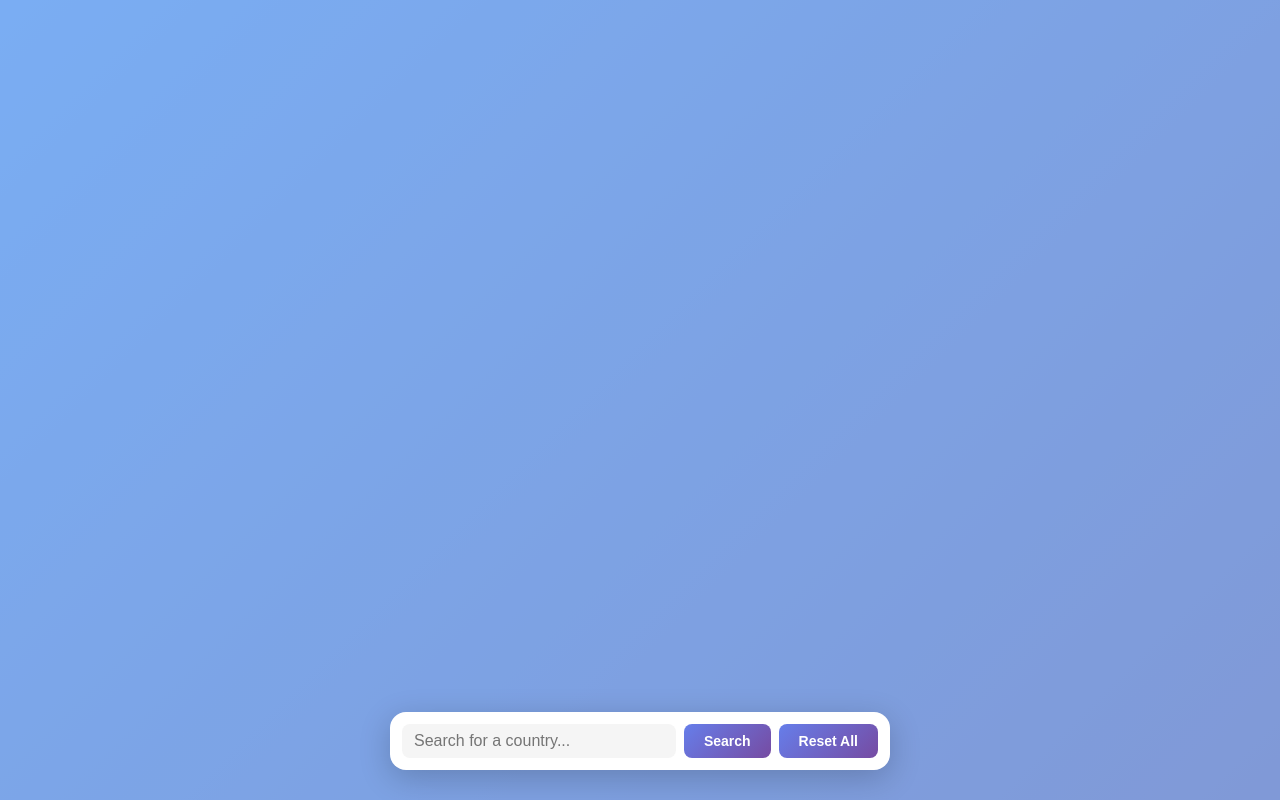
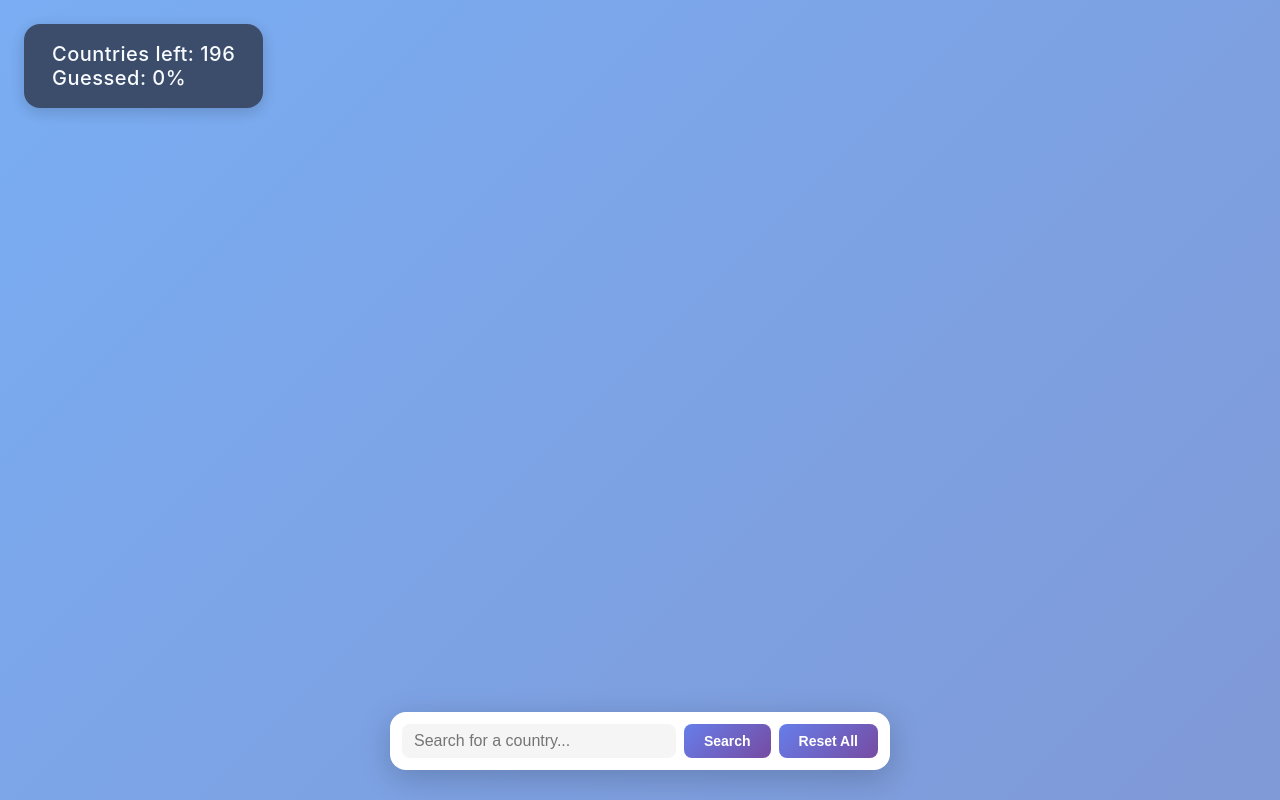
Before and after one commit to Alma-Mater/Maptastic, a plain HTML site: page index.html in a window 1280 px wide. Both pictures are taken after a click on the button "Reset All". Drawn offline with nearby package versions, Linux system fonts and the light colour scheme; no server answers.

Commit message:
added scoring box - still have 240 countries instead of 195 ideal as it includes territories, and should have us states

```diff
--- a/app.js
+++ b/app.js
@@ -28,6 +28,12 @@ const path = d3.geoPath().projection(projection);
 
 console.log('SVG dimensions:', width, height);
 
+
+// Stats box elements
+const statsBox = document.getElementById('stats-box');
+const countriesLeftSpan = document.getElementById('countries-left');
+const countriesPercentSpan = document.getElementById('countries-percent');
+
 // Zoom behavior
 const zoom = d3.zoom()
     .scaleExtent([1, 8])
@@ -36,6 +42,15 @@ const zoom = d3.zoom()
     });
 
 svg.call(zoom);
+
+function updateStatsBox() {
+    const totalCountries = countriesData.length || 196;
+    const guessed = previousSelections.size + (currentSelection ? 1 : 0);
+    const left = totalCountries - guessed;
+    const percent = totalCountries > 0 ? Math.round((guessed / totalCountries) * 100) : 0;
+    if (countriesLeftSpan) countriesLeftSpan.textContent = `Countries left: ${left}`;
+    if (countriesPercentSpan) countriesPercentSpan.textContent = `Guessed: ${percent}%`;
+}
 
 // Load world map data
 const worldDataUrl = 'https://cdn.jsdelivr.net/npm/world-atlas@2/countries-50m.json';
@@ -101,6 +116,7 @@ function handleCountryClick(event, d) {
             currentSelection = null;
         }
         previousSelections.delete(countryName);
+        updateStatsBox();
     } else {
         // Show tooltip temporarily
         showTooltipTemporarily(event, countryName);
@@ -199,6 +215,7 @@ function selectCountry(countryName) {
     // Clear search
     searchInput.value = '';
     suggestionMessage.classList.add('hidden');
+    updateStatsBox();
 }
 
 // Find closest country match using Levenshtein distance
@@ -352,6 +369,7 @@ resetBtn.addEventListener('click', () => {
     // Clear search
     searchInput.value = '';
     suggestionMessage.classList.add('hidden');
+    updateStatsBox();
 });
 
 // Close suggestion message when clicking outside
--- a/index.html
+++ b/index.html
@@ -8,6 +8,11 @@
 </head>
 <body>
     <div id="map-container">
+        <!-- Stats Box -->
+        <div id="stats-box">
+            <span id="countries-left">Countries left: 196</span><br>
+            <span id="countries-percent">Guessed: 0%</span>
+        </div>
         <svg id="map"></svg>
 
         <!-- Country name tooltip -->
--- a/styles.css
+++ b/styles.css
@@ -33,7 +33,25 @@ body {
     cursor: grabbing;
 }
 
-/* Country styles */
+/* Stats Box styles */
+#stats-box {
+    position: absolute;
+    top: 24px;
+    left: 24px;
+    background: rgba(30, 30, 40, 0.7);
+    color: #fff;
+    padding: 18px 28px;
+    border-radius: 16px;
+    box-shadow: 0 4px 16px rgba(0,0,0,0.18);
+    font-size: 1.25rem;
+    z-index: 10;
+    min-width: 180px;
+    text-align: left;
+    letter-spacing: 0.5px;
+    font-weight: 500;
+    backdrop-filter: blur(4px);
+    opacity: 0.95;
+}
 .country {
     fill: white;
     stroke: #333;
```
